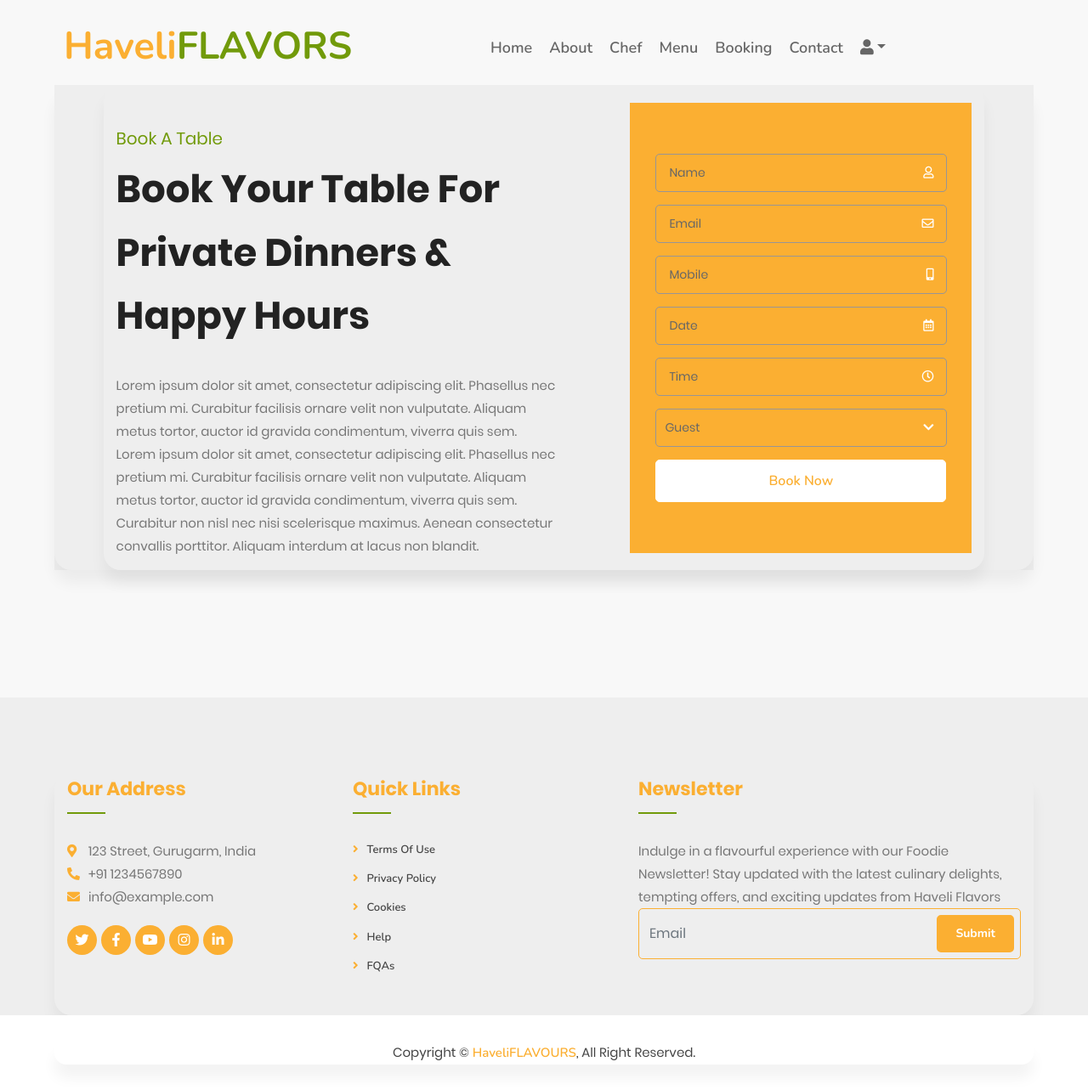
After one commit to ayushisingh12f2/HaveliFlavours, a Django app: page /booking/ in a window 1280 px wide. The commit adds this page. Shown: the whole page at 85% size. Run offline with Django 3.2, Linux system fonts and the light colour scheme; a user stored in the database is signed in; some libraries are stand-ins or nearby versions.

Commit message:
my commits

```diff
--- a/foodzone/urls.py
+++ b/foodzone/urls.py
@@ -9,6 +9,7 @@ urlpatterns = [
     path('',views.index,name="index"),
     path('contact/',views.contact_us,name="contact"),
     path('about/',views.about,name="about"),
+    path('booking/',views.booking,name="booking"),
     path('team/',views.team_members,name="team"),
     path('dishes/',views.all_dishes,name="all_dishes"),
     path('register/',views.register,name="register"),
--- a/myapp/admin.py
+++ b/myapp/admin.py
@@ -1,5 +1,5 @@
 from django.contrib import admin
-from myapp.models import Contact, Category, Team, Dish, Profile,Order
+from myapp.models import Contact, Category, Team, Dish, Profile,Order,Book_Table
 
 admin.site.site_header = "FoodZone | Admin"
 
@@ -22,3 +22,4 @@ admin.site.register(Team, TeamAdmin )
 admin.site.register(Dish, DishAdmin )
 admin.site.register(Profile)
 admin.site.register(Order)
+admin.site.register(Book_Table)
--- a/myapp/views.py
+++ b/myapp/views.py
@@ -1,5 +1,5 @@
 from django.shortcuts import render, get_object_or_404, reverse
-from myapp.models import Contact, Dish, Team, Category, Profile, Order
+from myapp.models import Contact, Dish, Team, Category, Profile, Order, Book_Table
 from django.http import HttpResponse,JsonResponse, HttpResponseRedirect
 from django.contrib.auth.models import User
 from django.contrib.auth import login, authenticate, logout
@@ -38,6 +38,23 @@ def contact_us(request):
 
 def about(request):
     return render(request,'about.html')
+
+def booking(request):
+    context={}
+    if request.method=="POST":
+        name = request.POST.get("name")
+        email = request.POST.get("email")
+        mob = request.POST.get("phone")
+        date = request.POST.get("date")
+        time = request.POST.get("time")
+        guests = request.POST.get("guests")
+
+        obj = Book_Table(name=name, email=email, mob=mob, date=date,time=time, number_guests=guests)
+        obj.save()
+        context['message']=f"Thanks for Booking a seat with us!! Delighted to serve you!!"
+
+
+    return render(request,'booking.html',context)
 
 def team_members(request):
     context={}
@@ -98,7 +115,7 @@ def signin(request):
             login(request, check_user)
             if check_user.is_superuser or check_user.is_staff:
                 return HttpResponseRedirect('/admin')
-            return HttpResponseRedirect('/dashboard')
+            return HttpResponseRedirect('/')
         else:
             context.update({'message':'Invalid Login Details!','class':'alert-danger'})
 
--- a/static/css/style.css
+++ b/static/css/style.css
@@ -20,7 +20,7 @@ h6 {
 a {
     font-family: 'Nunito', sans-serif;
     font-weight: 600;
-    color: #fbaf32;
+    color: white;
     transition: .3s;
 }
 
@@ -476,7 +476,7 @@ a:focus {
 }
 
 .booking .booking-content {
-    padding: 45px 0 15px 0;
+    padding: 45px 50px 15px 0;
 }
 
 .booking .booking-content .section-header {
@@ -506,22 +506,22 @@ a:focus {
 .booking .booking-form .form-control {
     height: 45px;
     font-size: 14px;
-    color: #ffffff;
+    color:#666666;
     padding: 0 15px;
     border-radius: 5px !important;
-    border: 1px solid #ffffff;
+    border: 1px solid #989595;
     background: transparent;
 }
 
+
+
+.booking .booking-form .form-control::placeholder {
+    color:#666666;
+    opacity: 1;
+}
 .booking .booking-form select.form-control {
     padding: 0 10px;
 }
-
-.booking .booking-form .form-control::placeholder {
-    color: #ffffff;
-    opacity: 1;
-}
-
 .booking .booking-form .form-control:-ms-input-placeholder,
 .booking .booking-form .form-control::-ms-input-placeholder {
     color: #ffffff;
@@ -884,6 +884,7 @@ a:focus {
     background: #fbaf32;
     border-radius: 5px;
     margin: 0 5px;
+    color:#ffffff;
 }
 
 .menu .menu-tab .nav.nav-pills .nav-link:hover,
--- a/template/base.html
+++ b/template/base.html
@@ -43,7 +43,7 @@
                         <a href="{% url 'about' %}" class="nav-item nav-link">About</a>
                         <a href="{% url 'team' %}" class="nav-item nav-link">Chef</a>
                         <a href="{% url 'all_dishes' %}" class="nav-item nav-link">Menu</a>
-                        <a href="{% url 'all_dishes' %}" class="nav-item nav-link">Booking</a>
+                        <a href="{% url 'booking' %}" class="nav-item nav-link">Booking</a>
                         <a href="{% url 'contact' %}" class="nav-item nav-link">Contact</a>
                         {% if user.is_authenticated %}
                         <div class="nav-item dropdown">
@@ -83,7 +83,7 @@
                                     <p><i class="fa fa-envelope"></i>info@example.com</p>
                                     <div class="footer-social">
                                         <a href=""><i class="fab fa-twitter"></i></a>
-                                        <a href="https://www.facebook.com/SachTechSol/" target="_blank"><i class="fab fa-facebook-f"></i></a>
+                                        <a href="#" target="_blank"><i class="fab fa-facebook-f"></i></a>
                                         <a href=""><i class="fab fa-youtube"></i></a>
                                         <a href=""><i class="fab fa-instagram"></i></a>
                                         <a href=""><i class="fab fa-linkedin-in"></i></a>
@@ -109,9 +109,9 @@
                                 Indulge in a flavourful experience with our Foodie Newsletter! Stay updated with the latest
                                 culinary delights, tempting offers, and exciting updates from Haveli Flavors
                             </p>
-                            <div class="form">
+                            <div class="form" >
                                 <input class="form-control" placeholder="Email">
-                                <button class="btn custom-btn">Submit</button>
+                                <button class="btn custom-btn" onclick="func()">Submit</button>
                             </div>
                         </div>
                     </div>
@@ -143,6 +143,11 @@
 
         <!-- Template Javascript -->
         <script src="/static/js/main.js"></script>
-        {% block script %}{% endblock %}
+        {% block script %}
+        <script>
+            function func(){alert("Thanks!!!");}
+        </script>
+        {% endblock %}
     </body>
+
 </html>
--- /dev/null
+++ b/template/booking.html
@@ -0,0 +1,131 @@
+<!DOCTYPE html>
+{% extends "base.html" %}
+{% block head %}
+{% if message %}
+<script>
+ alert('{{message}}');
+</script>
+{% endif %}
+<link rel="stylesheet" href="/static/fonts/material-icon/css/material-design-iconic-font.min.css">
+<!-- Main css -->
+<link rel="stylesheet" href="/static/auth/css/style.css">
+<style>
+    .container{
+        background-color: transparent;
+        width: 90%;
+    }
+    .main .container{
+        background-color: rgb(237, 203, 203) !important;
+        width: 60%;
+    }
+    .main{
+        padding: 0px;
+        margin: 0px;
+    }
+    .nav-link{
+        color:#666666 !important;
+    }
+</style>
+{% endblock %}
+
+{% block content %}
+
+</head>
+<section class="signup" style="padding-top:100px;">
+<div class="container main-container p-0">
+<div class="booking">
+    <div class="container">
+        <div class="row align-items-center">
+            <div class="col-lg-7">
+                <div class="booking-content">
+                    <div class="section-header">
+                        <p>Book A Table</p>
+                        <h2>Book Your Table For Private Dinners & Happy Hours</h2>
+                    </div>
+                    <div class="about-text">
+                        <p>
+                            Lorem ipsum dolor sit amet, consectetur adipiscing elit. Phasellus nec pretium mi. Curabitur facilisis ornare velit non vulputate. Aliquam metus tortor, auctor id gravida condimentum, viverra quis sem.
+                        </p>
+                        <p>
+                            Lorem ipsum dolor sit amet, consectetur adipiscing elit. Phasellus nec pretium mi. Curabitur facilisis ornare velit non vulputate. Aliquam metus tortor, auctor id gravida condimentum, viverra quis sem. Curabitur non nisl nec nisi scelerisque maximus. Aenean consectetur convallis porttitor. Aliquam interdum at lacus non blandit.
+                        </p>
+                    </div>
+                </div>
+            </div>
+            <div class="col-lg-5">
+                <div class="booking-form">
+                    <form method="post">
+                        {% csrf_token %}
+                        <div class="control-group">
+                            <div class="input-group">
+                                <input type="text" name="name" class="form-control" placeholder="Name" required="required" />
+                                <div class="input-group-append">
+                                    <div class="input-group-text"><i class="far fa-user"></i></div>
+                                </div>
+                            </div>
+                        </div>
+                        <div class="control-group">
+                            <div class="input-group">
+                                <input type="email" name="email" class="form-control" placeholder="Email" required="required" />
+                                <div class="input-group-append">
+                                    <div class="input-group-text"><i class="far fa-envelope"></i></div>
+                                </div>
+                            </div>
+                        </div>
+                        <div class="control-group">
+                            <div class="input-group">
+                                <input type="text" name="phone" class="form-control" placeholder="Mobile" required="required" />
+                                <div class="input-group-append">
+                                    <div class="input-group-text"><i class="fa fa-mobile-alt"></i></div>
+                                </div>
+                            </div>
+                        </div>
+                        <div class="control-group">
+                            <div class="input-group date" id="date" data-target-input="nearest">
+                                <input type="text" name ="date" class="form-control datetimepicker-input" placeholder="Date" data-target="#date" data-toggle="datetimepicker"/>
+                                <div class="input-group-append" data-target="#date" data-toggle="datetimepicker">
+                                    <div class="input-group-text"><i class="far fa-calendar-alt"></i></div>
+                                </div>
+                            </div>
+                        </div>
+                        <div class="control-group">
+                            <div class="input-group time" id="time" data-target-input="nearest">
+                                <input type="text" name="time" class="form-control datetimepicker-input" placeholder="Time" data-target="#time" data-toggle="datetimepicker"/>
+                                <div class="input-group-append" data-target="#time" data-toggle="datetimepicker">
+                                    <div class="input-group-text"><i class="far fa-clock"></i></div>
+                                </div>
+                            </div>
+                        </div>
+                        <div class="control-group">
+                            <div class="input-group">
+                                <select name="guests" class="custom-select form-control">
+                                    <option selected>Guest</option>
+                                    <option value="1">1 Guest</option>
+                                    <option value="2">2 Guest</option>
+                                    <option value="3">3 Guest</option>
+                                    <option value="4">4 Guest</option>
+                                    <option value="5">5 Guest</option>
+                                    <option value="6">6 Guest</option>
+                                    <option value="7">7 Guest</option>
+                                    <option value="8">8 Guest</option>
+                                    <option value="9">9 Guest</option>
+                                    <option value="10">10 Guest</option>
+                                </select>
+                                <div class="input-group-append">
+                                    <div class="input-group-text"><i class="fa fa-chevron-down"></i></div>
+                                </div>
+                            </div>
+                        </div>
+                        <div>
+                            <button class="btn custom-btn" type="submit">Book Now</button>
+                        </div>
+                    </form>
+                </div>
+            </div>
+        </div>
+    </div>
+</div>
+</div>
+</section>
+</html>
+{% endblock %}
--- a/template/contact.html
+++ b/template/contact.html
@@ -83,7 +83,7 @@
                 </div>
                 <div class="row contact-form">
                     <div class="col-md-6">
-                        <iframe src="https://www.google.com/maps/embed?pb=!1m18!1m12!1m3!1d3001156.4288297426!2d-78.01371936852176!3d42.72876761954724!2m3!1f0!2f0!3f0!3m2!1i1024!2i768!4f13.1!3m3!1m2!1s0x4ccc4bf0f123a5a9%3A0xddcfc6c1de189567!2sNew%20York%2C%20USA!5e0!3m2!1sen!2sbd!4v1600663868074!5m2!1sen!2sbd" frameborder="0" style="border:0;" allowfullscreen="" aria-hidden="false" tabindex="0"></iframe>
+                        <iframe src="https://www.google.com/maps/embed?pb=!1m18!1m12!1m3!1d448193.9510303648!2d76.76356891374637!3d28.64428735347703!2m3!1f0!2f0!3f0!3m2!1i1024!2i768!4f13.1!3m3!1m2!1s0x390cfd5b347eb62d%3A0x37205b715389640!2sDelhi!5e0!3m2!1sen!2sin!4v1704997929382!5m2!1sen!2sin" frameborder="0" style="border:0;" allowfullscreen="" aria-hidden="false" tabindex="0"></iframe>
                     </div>
                     <div class="col-md-6">
                         <div id="success"></div>
--- a/template/login.html
+++ b/template/login.html
@@ -10,7 +10,7 @@
         width: 90%;
     }
     .main .container{
-        background-color: white !important;
+        background-color: rgb(254, 253, 253) !important;
         width: 60%;
     }
     .main{
@@ -21,12 +21,13 @@
         color:#666666 !important;
     }
    #signin{
+
        background:#719a0a;
    }
 </style>
 {% endblock %}
 {% block content %}
-    <div class="main">
+    <div class="main" style="background-image: url(https://wallpaperbat.com/img/684928-indian-food-and-indian-cuisine-dishes-copy-space-license-download-or-print-for-1364-photo.jpg);">
         <!-- Sing in  Form -->
         <section class="sign-in" style="padding-top:100px;">>
             <div class="container">
```
Also changed, not shown: myapp/models.py (+13 -0 lines), template/index.html (+6 -6 lines), template/register.html (+12 -5 lines), db.sqlite3, myapp/migrations/0009_table.py (added), myapp/migrations/0010_alter_table_date.py (added), myapp/migrations/0011_alter_table_time.py (added), myapp/migrations/0012_rename_table_book_table.py (added), myapp/migrations/0013_alter_book_table_options.py (added), myapp/migrations/0014_book_table_added_on_book_table_is_approved.py (added), static/auth/images/foodbg.jpg (added).
